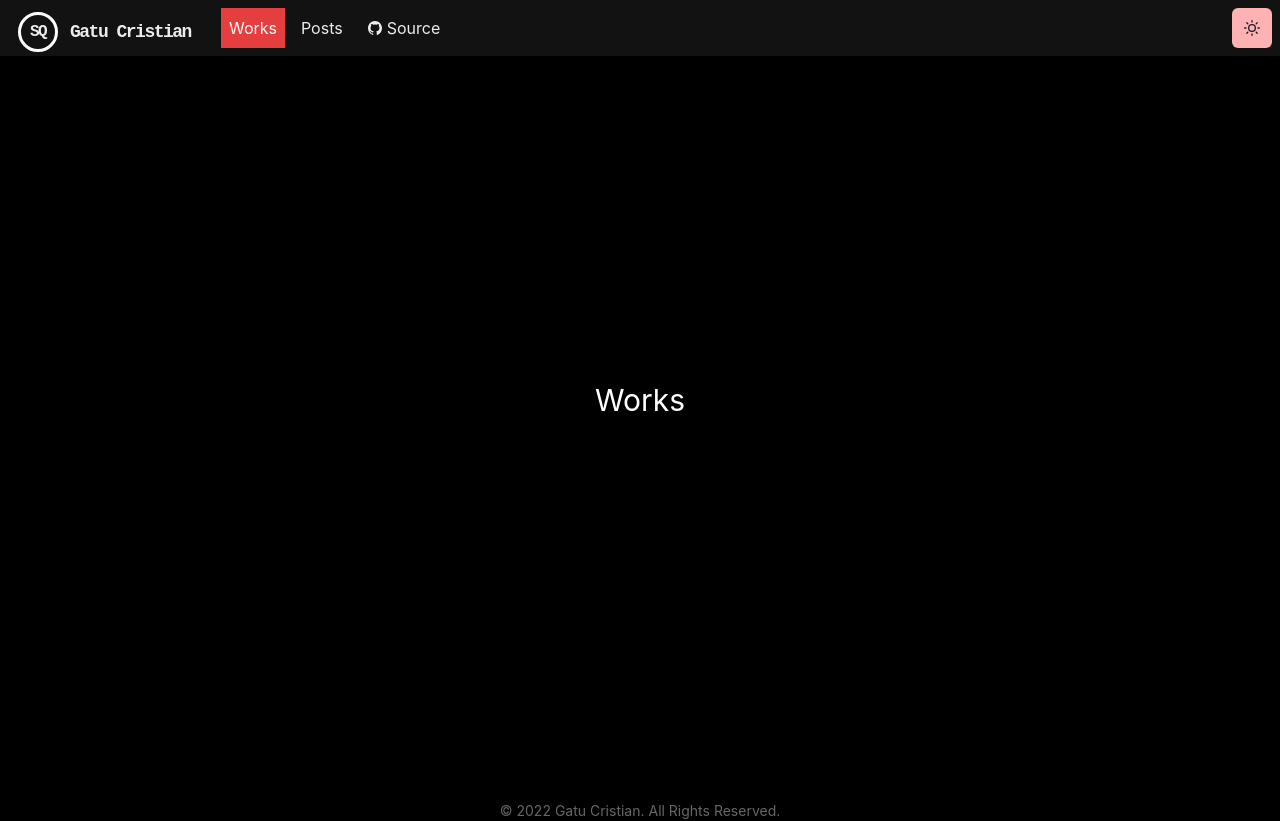
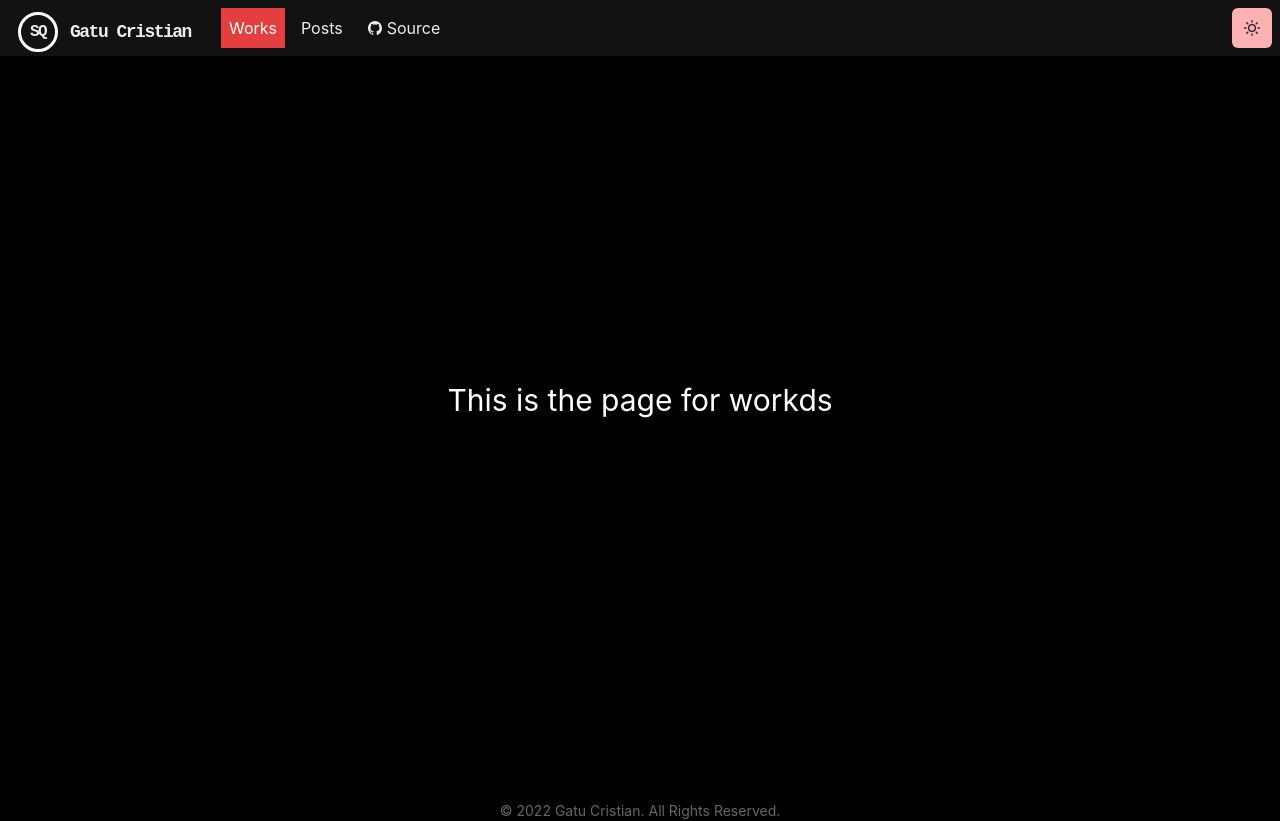
Before and after one commit to SirCQQ/homepage, a Next.js app: page /works in a window 1280 px wide. Built offline with nearby package versions, Linux system fonts and the light colour scheme.

Commit message:
Added husky and lint-parsed

```diff
--- a/package.json
+++ b/package.json
@@ -32,7 +32,7 @@
     "husky": "^8.0.0"
   },
   "lint-staged": {
-    "*.{ts,tsx}": [
+    "**/*.{ts,tsx}": [
       "eslint",
       "prettier --write"
     ]
--- a/pages/works/index.tsx
+++ b/pages/works/index.tsx
@@ -5,7 +5,7 @@ import Page from 'components/page';
 export default function index() {
   return (
     <Page>
-      <Text>Works</Text>
+      <Text>This is the page for workds</Text>
     </Page>
   );
 }
```
